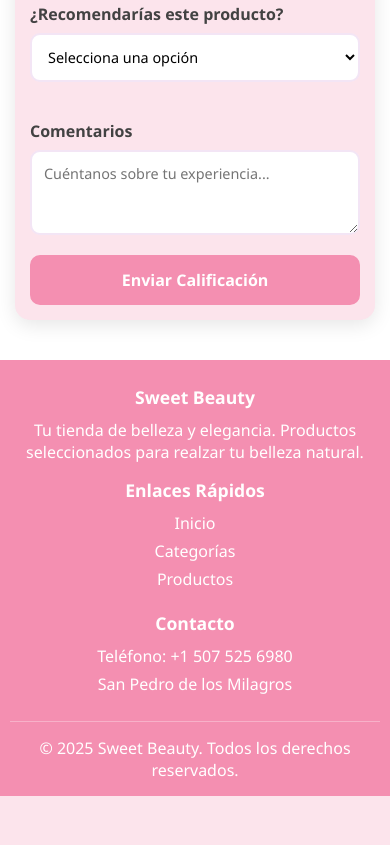
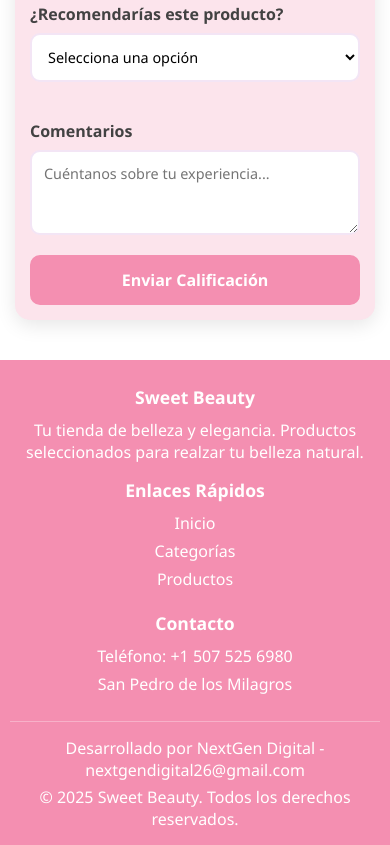
Before and after one commit to JhonVega270523/SweetBeauty, a plain HTML site: page index.html in a window 390 px wide. Shown: the part 2907-3752 px from the top of the page. Before the commit the page ends 3703 px from the top, so only its background shows below. Drawn offline with Linux system fonts and the light colour scheme.

Commit message:
Subiendo

```diff
--- a/assets/css/styles.css
+++ b/assets/css/styles.css
@@ -794,9 +794,45 @@
 }
 
 .footer-bottom {
-    text-align: center;
+    display: flex;
+    justify-content: space-between;
+    align-items: center;
     padding-top: 15px;
     border-top: 1px solid rgba(255, 255, 255, 0.3);
+    flex-wrap: wrap;
+    gap: 10px;
+}
+
+.footer-left {
+    text-align: left;
+}
+
+.footer-right {
+    text-align: right;
+}
+
+.footer-bottom a {
+    color: var(--blanco);
+    text-decoration: none;
+    transition: color 0.3s ease;
+}
+
+.footer-bottom a:hover {
+    color: #f3e5f5;
+    text-decoration: underline;
+}
+
+@media (max-width: 768px) {
+    .footer-bottom {
+        flex-direction: column;
+        text-align: center;
+        gap: 5px;
+    }
+
+    .footer-left,
+    .footer-right {
+        text-align: center;
+    }
 }
 
 /* Botón Scroll to Top */
--- a/index.html
+++ b/index.html
@@ -329,7 +329,12 @@
                 </div>
             </div>
             <div class="footer-bottom">
-                <p>&copy; 2025 Sweet Beauty. Todos los derechos reservados.</p>
+                <div class="footer-left">
+                    <p>Desarrollado por <a href="https://jhonvega270523.github.io/NextGen-Digital/" target="_blank" rel="noopener noreferrer">NextGen Digital</a> - <a href="mailto:nextgendigital26@gmail.com">nextgendigital26@gmail.com</a></p>
+                </div>
+                <div class="footer-right">
+                    <p>&copy; 2025 Sweet Beauty. Todos los derechos reservados.</p>
+                </div>
             </div>
         </div>
     </footer>
```
